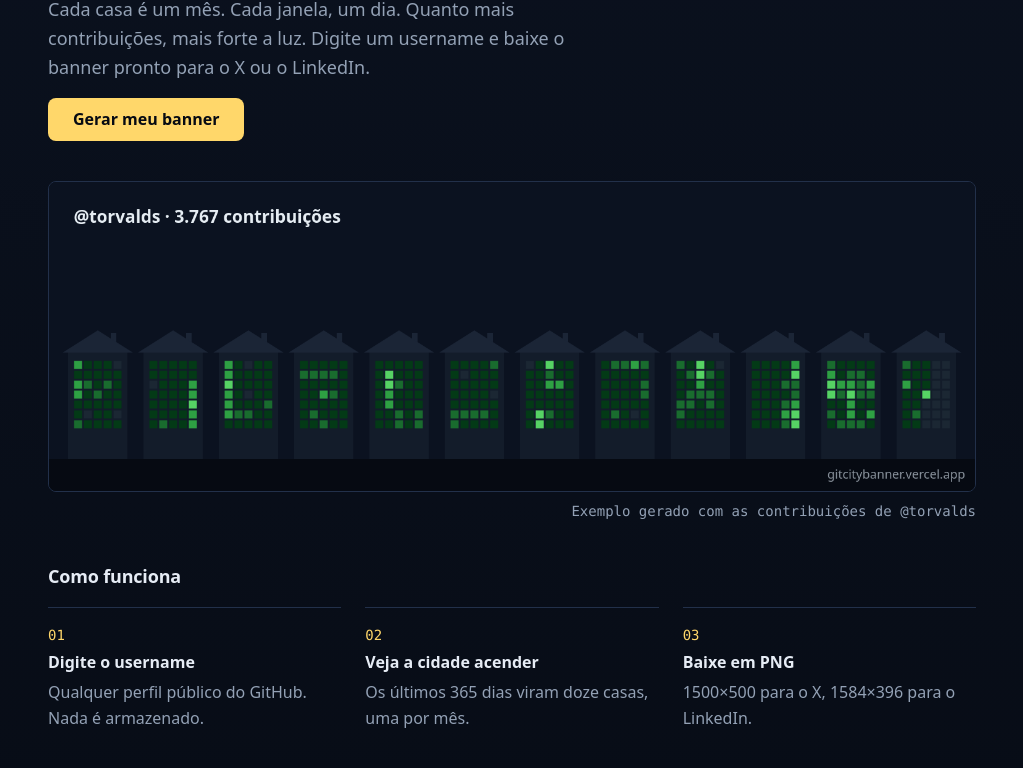
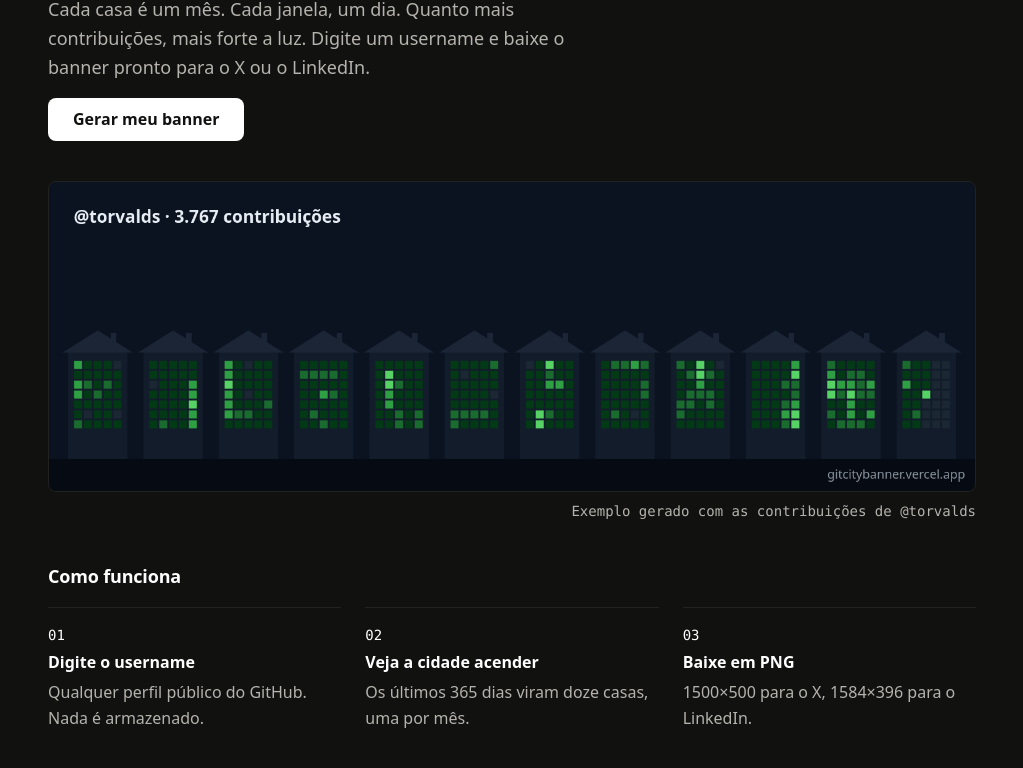
Before and after one commit to JoaoVictorVM/gitcitybanner, a website with bundled scripts: page src/index.html in a window 1280 px wide. Shown: the part 383-1151 px from the top of the page, without its empty margins (128-1151 px from the left). Built offline with nearby package versions, Linux system fonts and the light colour scheme.

Commit message:
style(site): adota a paleta monocromática do thegitcalendar na página

```diff
--- a/src/styles/main.css
+++ b/src/styles/main.css
@@ -289,8 +289,8 @@ body {
 }
 
 .downloads__button:not(:disabled):hover {
+  background-color: var(--surface-hover);
   border-color: var(--accent);
-  color: var(--accent);
 }
 
 .downloads__button--pending {
--- a/src/styles/tokens.css
+++ b/src/styles/tokens.css
@@ -21,14 +21,15 @@
   --window-3: #2ea043;
   --window-4: #56d364;
 
-  --page-top: #0b1220;
-  --page-bottom: #060a12;
-  --surface: #131c2a;
-  --text: #e6ecf5;
-  --text-muted: #93a1b5;
-  --border: #22304a;
-  --accent: #ffd76a;
-  --accent-hover: #d1a02e;
+  --page-top: #111110;
+  --page-bottom: #111110;
+  --surface: #222221;
+  --surface-hover: #2a2a28;
+  --text: #ffffff;
+  --text-muted: #b5b3ad;
+  --border: #ffffff12;
+  --accent: #ffffff;
+  --accent-hover: #e6e4df;
   --error: #ff6b6b;
 
   --font-sans: ui-sans-serif, system-ui, -apple-system, "Segoe UI", Roboto, "Helvetica Neue", Arial, sans-serif;
```
